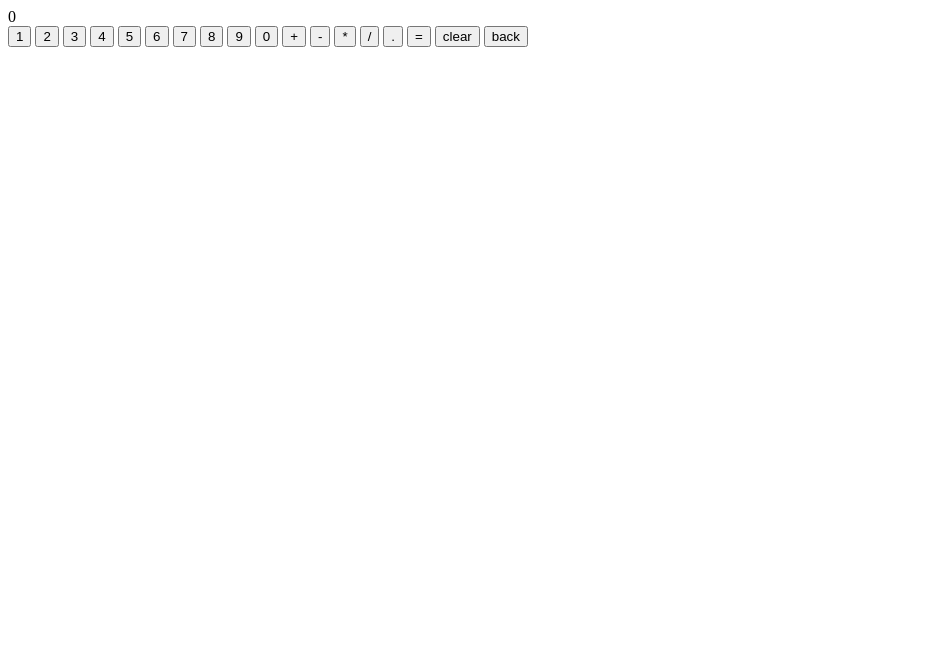
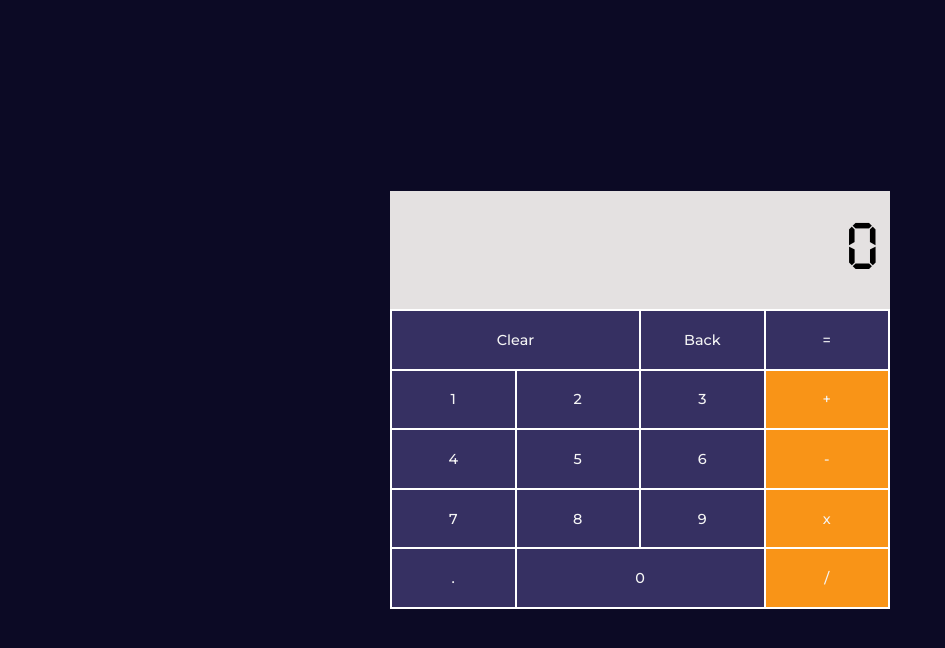
Before and after one commit to akanksha493/Calculator, a plain HTML site: page index.html in a window 1280 px wide. Shown: the whole page, without its empty margins (0-945 px from the left). Drawn offline with Linux system fonts and the light colour scheme.

Commit message:
calculator ui added

```diff
--- a/index.html
+++ b/index.html
@@ -9,29 +9,30 @@
 </head>
 <body>
 
-    <div class="bttn-container">
+    <div class="wrapper">
         <div id="display-screen">
             0
         </div>
+        <div class="bttn-container">
+            <button id="clear" class="bttn">Clear</button>
+            <button id="backspace" class="bttn">Back</button>
+            <button id="equal" class="bttn">=</button>
             <button class="digit bttn">1</button>
             <button class="digit bttn">2</button>
             <button class="digit bttn">3</button>
+            <button class="operator bttn">+</button>
             <button class="digit bttn">4</button>
             <button class="digit bttn">5</button>
             <button class="digit bttn">6</button>
+            <button class="operator bttn">-</button>
             <button class="digit bttn">7</button>
             <button class="digit bttn">8</button>
             <button class="digit bttn">9</button>
-        <button class="digit bttn">0</button>
-        <button class="operator bttn">+</button>
-        <button class="operator bttn">-</button>
-        <button class="operator bttn">*</button>
+            <button class="operator bttn">x</button>
+            <button id="decimal" class="digit bttn">.</button>
+            <button id="zero" class="digit bttn">0</button>
             <button class="operator bttn">/</button>
-        <button id="decimal" class="digit bttn">.</button>
-        <button id="equal" class="bttn">=</button>
-        <button id="clear" class="bttn">clear</button>
-        <button id="backspace" class="bttn">back</button>
-
+        </div>
     </div>
 
     <script src="script.js"></script>
--- a/style.css
+++ b/style.css
@@ -0,0 +1,74 @@
+
+@import url('https://fonts.googleapis.com/css2?family=Montserrat:wght@400;500;600&display=swap');
+
+@font-face {
+    font-family: digital;
+    src: url(font/DigitalNormal-xO6j.otf);
+}
+
+*{
+    margin: 0;
+    padding: 0;
+}
+:root{
+    --bttn-color:rgb(54, 48, 98);
+    /* --bg:rgb(77, 76, 125); */
+    --bttn-color-op:rgb(249, 148, 23);
+    --whitish:rgb(245, 245, 245);
+    --ff:'Montserrat', sans-serif;
+}
+body{
+    background-color: rgb(12, 10, 37);
+    display: flex;
+    justify-content: center;
+    align-items: center;
+    height: 100vh;
+
+}
+.wrapper{
+    width: 500px;
+    margin: 0px 1rem;
+}
+#display-screen{
+    padding: 1.5rem 0.5rem;
+    text-align: right;
+    background-color: rgb(228, 225, 225);
+    color: black;
+    font-size: 4rem;
+    font-family: digital;
+}
+.bttn-container{
+    box-sizing: border-box;
+    width: 100%;
+    height: 300px;
+    display: grid;
+    grid-template-columns: repeat(4,1fr);
+    grid-template-rows: repeat(5,1fr);
+    border: 1px solid white;
+}
+.bttn{
+    border: 1px solid white;
+    background-color: var(--bttn-color);
+    color: var(--whitish);
+    font-family: var(--ff);
+    font-weight: 500;
+    font-size: 0.9rem;
+    cursor: pointer;
+    transition: all 0.05s ease-in-out;
+}
+.bttn:hover{
+    background-color: rgb(45, 42, 75);
+}
+.operator{
+    background-color: var(--bttn-color-op);
+}
+.operator:hover{
+    background-color: rgb(224, 126, 6);
+}
+
+#clear{
+    grid-column: 1 / span 2;
+}
+#zero{
+    grid-column: 2 / span 2;
+}
```
Also changed, not shown: font/DigitalNormal-xO6j.otf (added), font/info.txt (added), screenshots/screenshot.png (renamed from screenshot.png), screenshots/screenshot2.png (added), 1 other file. Lines whose indentation alone changed are shown as unchanged.
